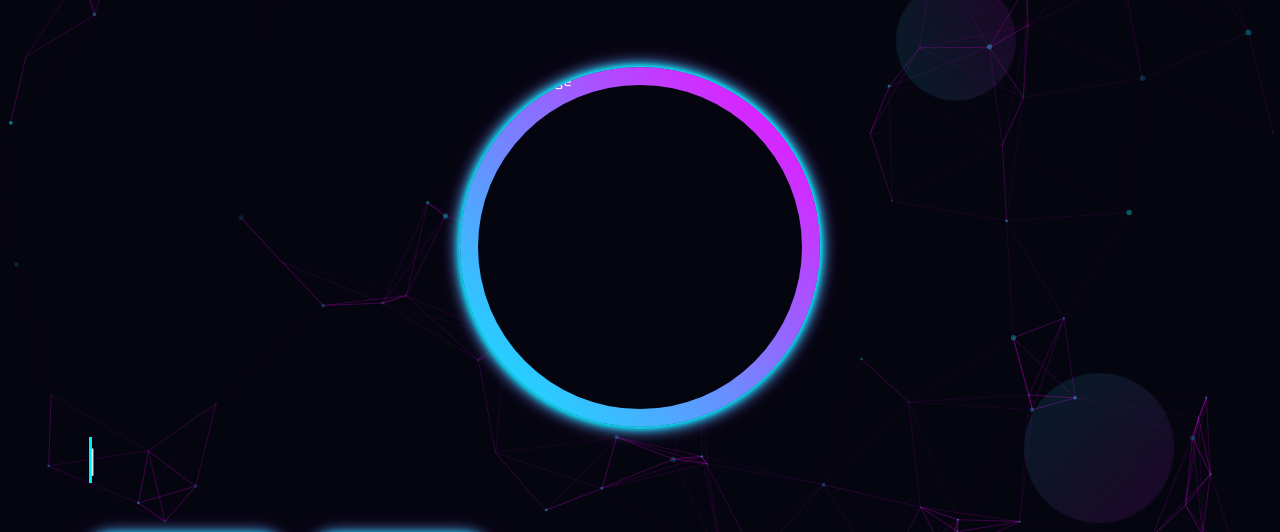
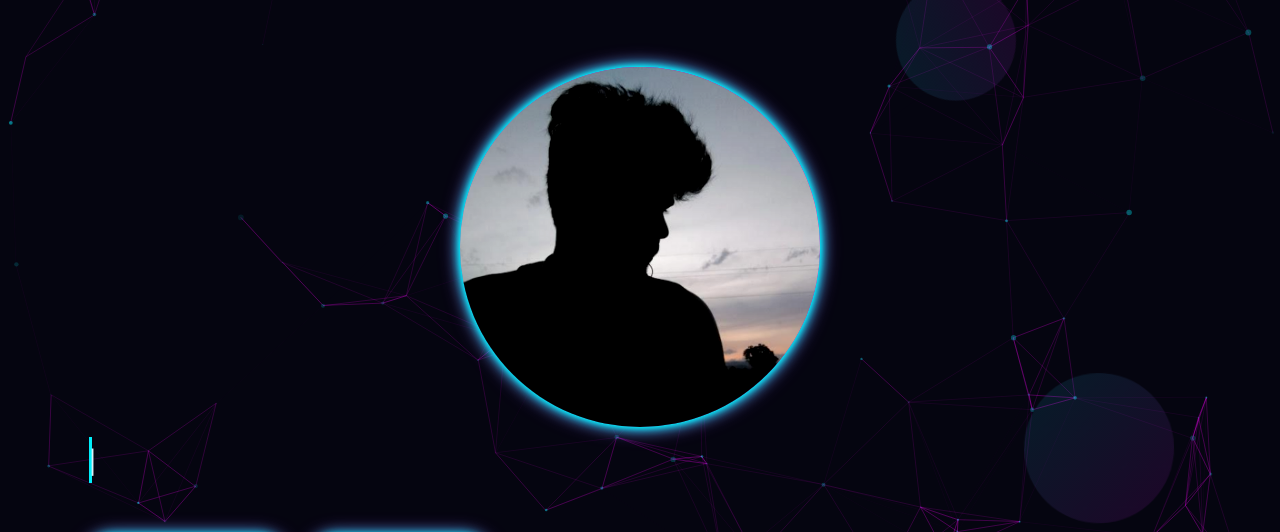
Before and after one commit to sivakumar330/DevZone, a plain HTML site: page index.html in a window 1280 px wide. Shown: the part 217-749 px from the top of the page. Drawn offline with nearby package versions, Linux system fonts and the light colour scheme.

Commit message:
Update index.html

```diff
--- a/index.html
+++ b/index.html
@@ -1710,7 +1710,7 @@
           </h1>
         </div>
         <div class="hero-image fade-in-up delay-5">
-          <img src="img/sd.png" alt="Profile Image" />
+          <img src="./sd.png" alt="Profile Image" />
         </div>
         <div class="typing-text fade-in-up delay-1">
           <span id="typed-text"></span><span class="cursor">|</span>
```
